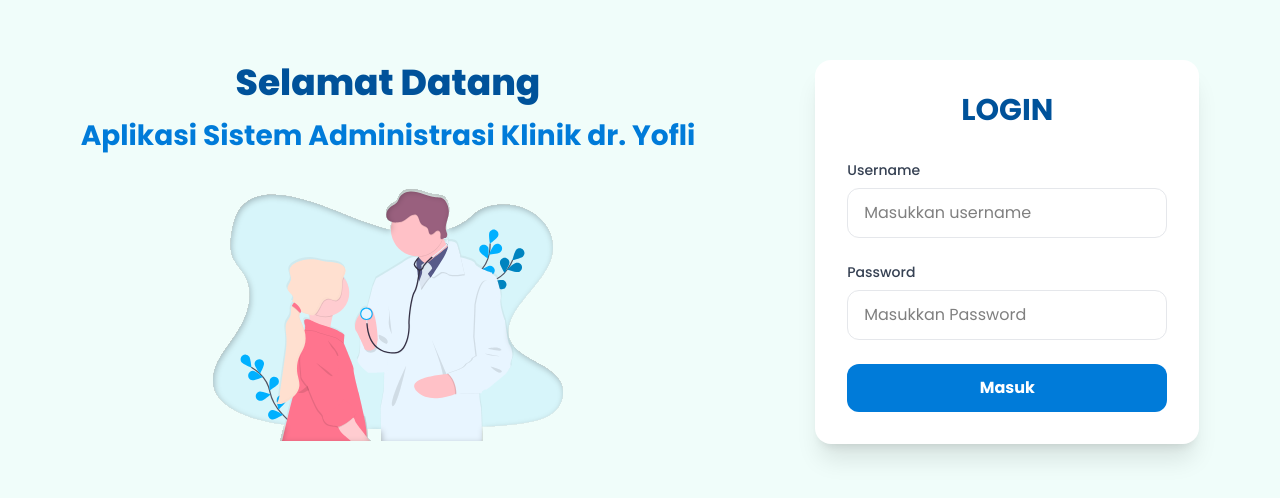
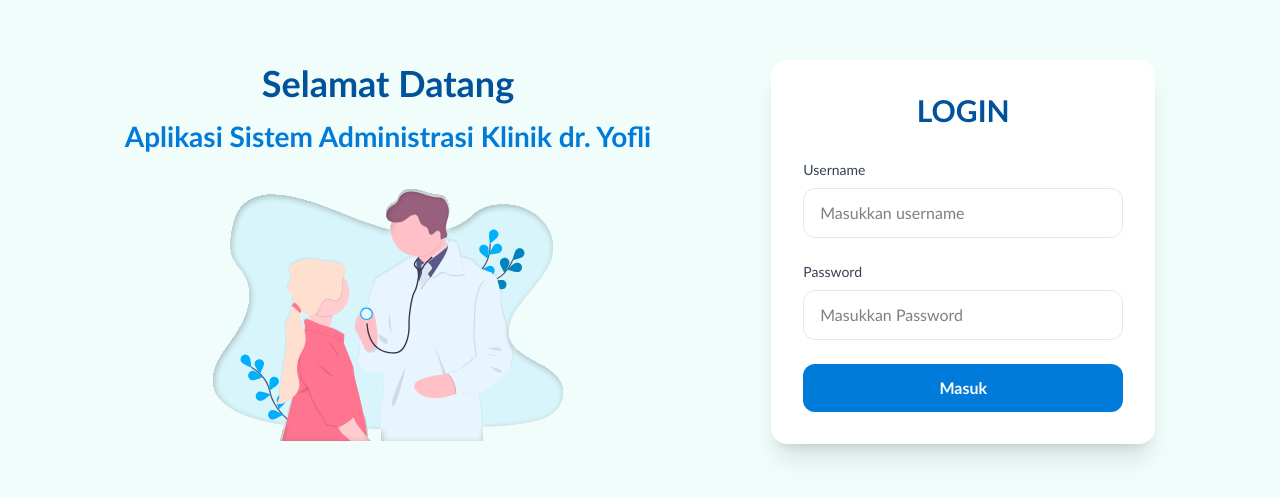
Before and after one commit to p4rtof/klinik-rpl, a Next.js app: page /login in a window 1280 px wide. Shown: the part 148-646 px from the top of the page. Built offline with nearby package versions, Linux system fonts and the light colour scheme.

Commit message:
benerin font layout

```diff
--- a/src/app/layout.tsx
+++ b/src/app/layout.tsx
@@ -1,21 +1,23 @@
-import { Poppins } from "next/font/google";
-import "./globals.css";
+import type { Metadata } from "next";
+import "./globals.css"; // Tetap import ini karena font Calibri diatur di sini
 
-// 1. Panggil Poppins dan atur ketebalan (weight) yang mau dipakai
-const poppins = Poppins({
-  subsets: ["latin"],
-  weight: ["300", "400", "500", "600", "700", "800"]
-});
+export const metadata: Metadata = {
+  title: "Klinik dr. Yofli",
+  description: "Sistem Manajemen Klinik RPL",
+  icons: {
+    icon: "/icon.png",
+  },
+};
 
 export default function RootLayout({
   children,
-}: {
+}: Readonly<{
   children: React.ReactNode;
-}) {
+}>) {
   return (
     <html lang="id">
-      {/* 2. Terapkan class Poppins ke body */}
-      <body className={poppins.className}>
+      {/* Cukup bersihkan bagian className bawaan Inter tadi */}
+      <body className="bg-[#F4F7FE] min-h-screen text-black antialiased">
         {children}
       </body>
     </html>
```
